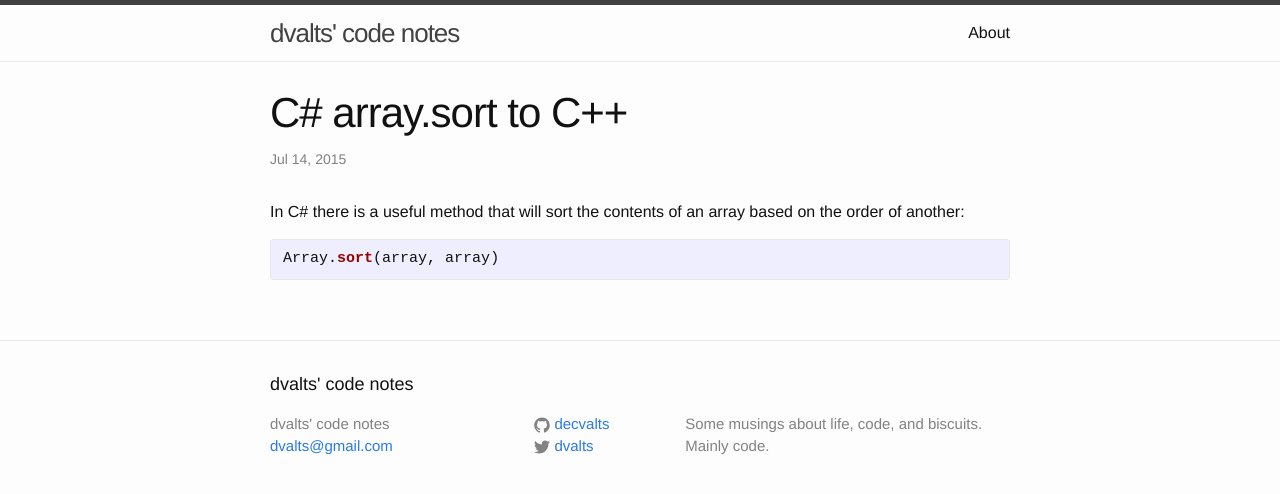
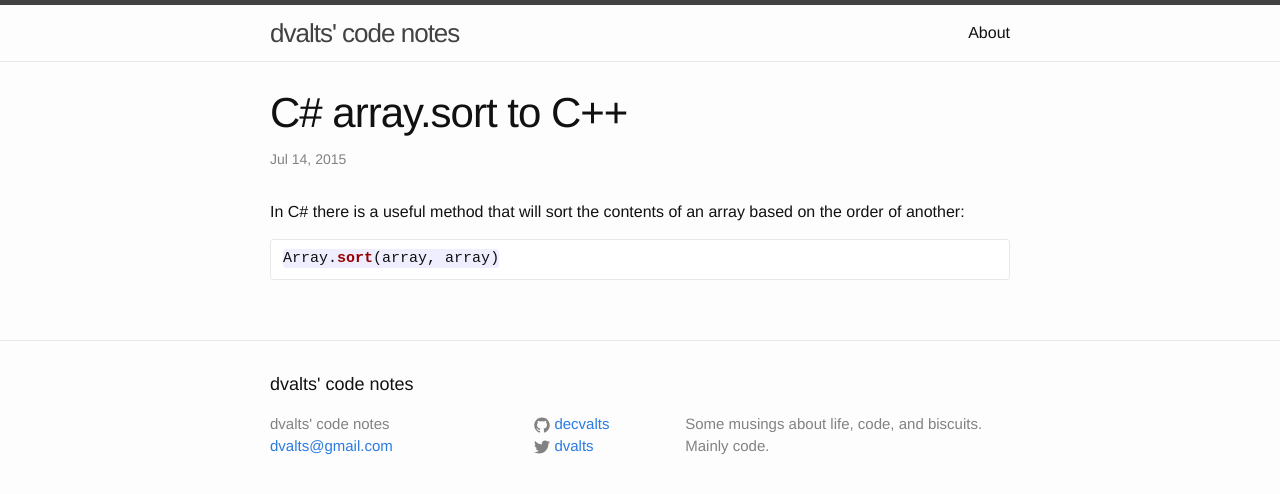
Before and after one commit to dvalters/self, a Jekyll site: the page built from _posts/2015-07-14-Array-sort-in-C++.md, in a window 1280 px wide. Shown: the top 494 px of the page. Built offline with Jekyll 4.4.1, drawn with Linux system fonts in a browser that asks for light colours.

Commit message:
Changed to github syntax markdown

````diff
--- a/_posts/2015-07-14-Array-sort-in-C++.md
+++ b/_posts/2015-07-14-Array-sort-in-C++.md
@@ -4,6 +4,6 @@ title: C# array.sort to C++
 ---
 In C# there is a useful method that will sort the contents of an array based on the order of another:
 
-{% highlight c# %}
+```csharp
 Array.sort(array, array)
-{% endhighlight %}
+```
````
